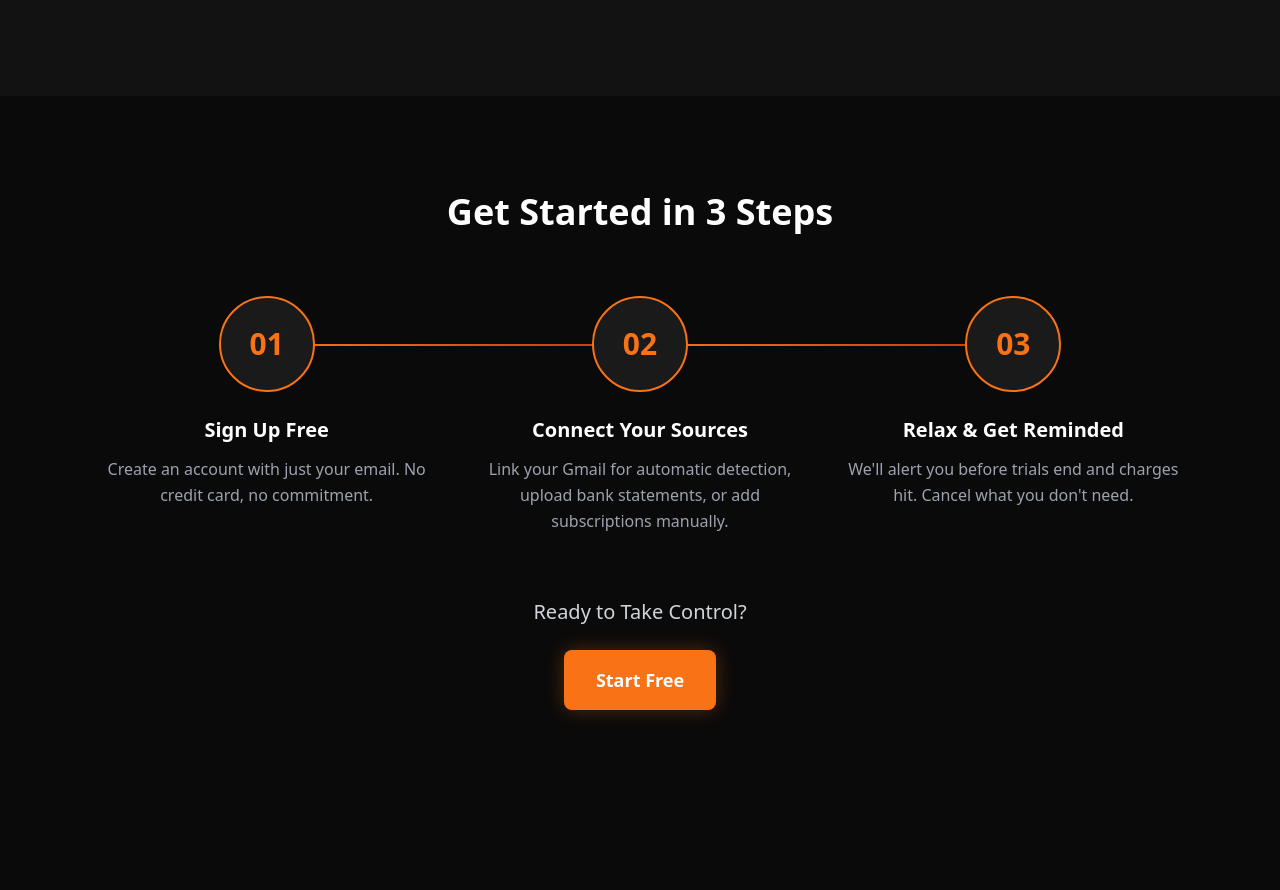
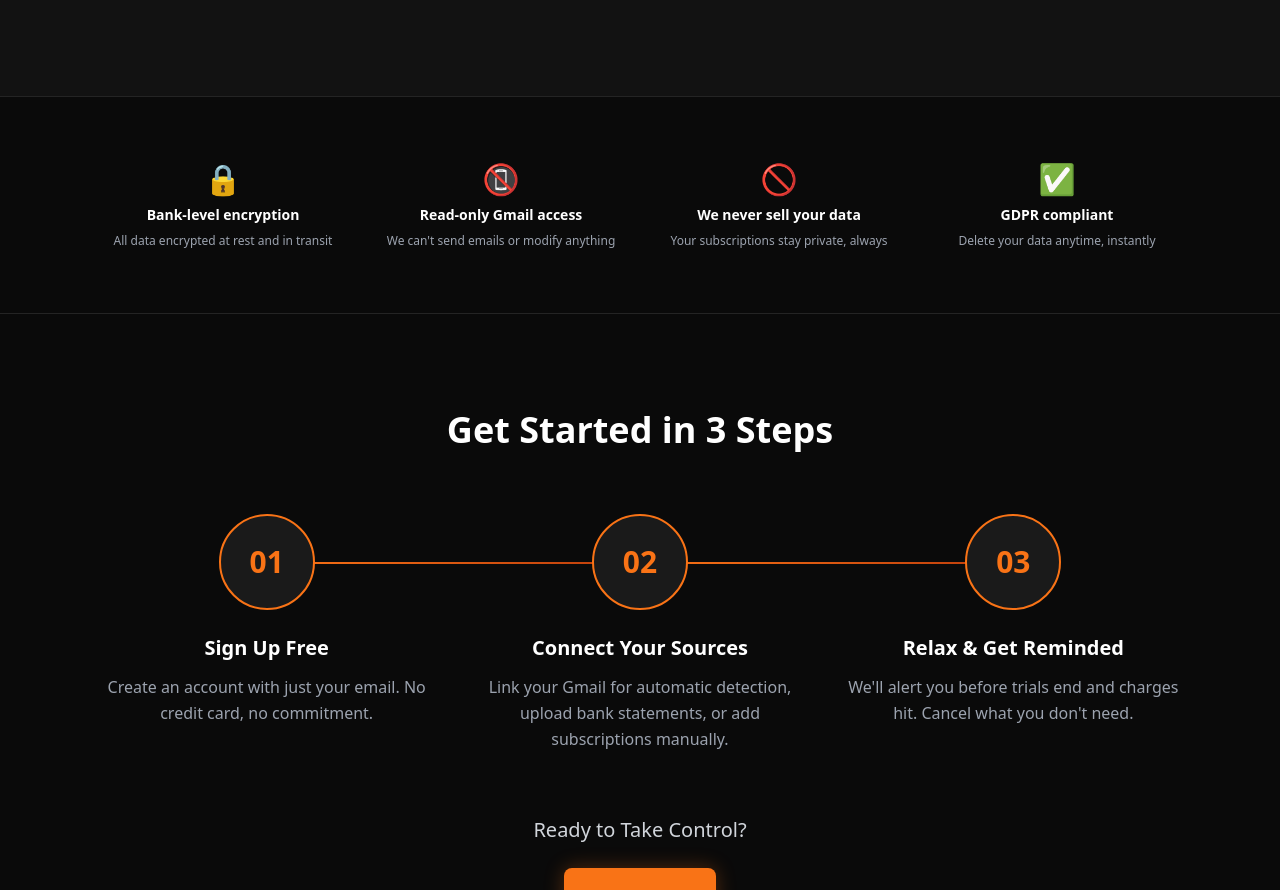
Before and after one commit to PominausGH/subscription-incinerator, a Next.js app: page / in a window 1280 px wide. Shown: the part 2467-3357 px from the top of the page. Built offline with nearby package versions, Linux system fonts and the light colour scheme.

Commit message:
feat: add security trust bar after features section

```diff
--- a/app/page.tsx
+++ b/app/page.tsx
@@ -4,6 +4,7 @@ import {
   PainPoints,
   Solution,
   Features,
+  TrustBar,
   HowItWorks,
   Pricing,
   FAQ,
@@ -90,6 +91,7 @@ export default function Home() {
       <PainPoints />
       <Solution />
       <Features />
+      <TrustBar />
       <HowItWorks />
       <Pricing />
       <FAQ />
--- a/components/landing/index.ts
+++ b/components/landing/index.ts
@@ -3,6 +3,7 @@ export { Hero } from './hero'
 export { PainPoints } from './pain-points'
 export { Solution } from './solution'
 export { Features } from './features'
+export { TrustBar } from './trust-bar'
 export { HowItWorks } from './how-it-works'
 export { Pricing } from './pricing'
 export { FAQ } from './faq'
--- /dev/null
+++ b/components/landing/trust-bar.tsx
@@ -0,0 +1,33 @@
+'use client'
+
+import { motion } from 'framer-motion'
+
+const trustItems = [
+  { icon: '🔒', title: 'Bank-level encryption', desc: 'All data encrypted at rest and in transit' },
+  { icon: '📵', title: 'Read-only Gmail access', desc: "We can't send emails or modify anything" },
+  { icon: '🚫', title: 'We never sell your data', desc: 'Your subscriptions stay private, always' },
+  { icon: '✅', title: 'GDPR compliant', desc: 'Delete your data anytime, instantly' },
+]
+
+export function TrustBar() {
+  return (
+    <section className="py-16 bg-dark-900 border-y border-dark-600">
+      <div className="max-w-6xl mx-auto px-4 sm:px-6 lg:px-8">
+        <motion.div
+          initial={{ opacity: 0, y: 20 }}
+          whileInView={{ opacity: 1, y: 0 }}
+          viewport={{ once: true }}
+          className="grid grid-cols-2 md:grid-cols-4 gap-6 text-center"
+        >
+          {trustItems.map((item) => (
+            <div key={item.title} className="flex flex-col items-center gap-2">
+              <span className="text-3xl">{item.icon}</span>
+              <p className="text-white font-semibold text-sm">{item.title}</p>
+              <p className="text-gray-400 text-xs">{item.desc}</p>
+            </div>
+          ))}
+        </motion.div>
+      </div>
+    </section>
+  )
+}
```
